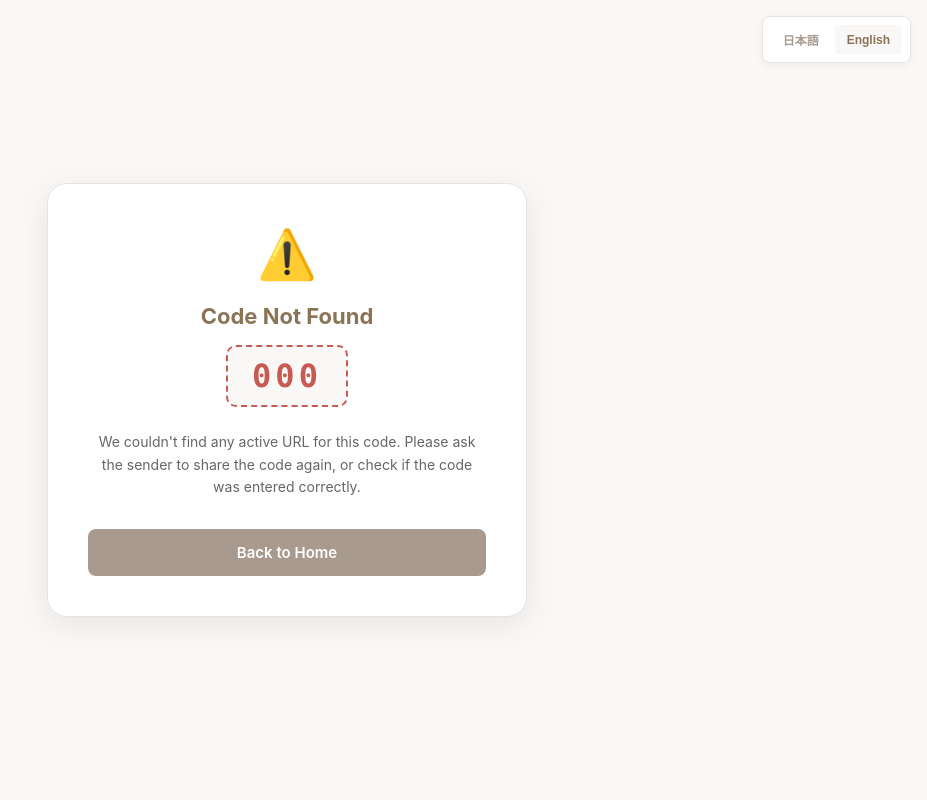
After one commit to gojiroma/reqr, a Flask app: template templates/invalid_code.html in a window 1280 px wide. The commit adds this page. Shown: the whole page, without its empty margins (353-1280 px from the left). Run offline with Flask 3, Linux system fonts and the light colour scheme; the template is opened without the code that fills it: most values are stand-ins (such as "Sample title", 1, 10 or a date in 2020).

Commit message:
feat: rename reservation to code, update UI labels, and add error handling for missing codes

```diff
--- a/app.py
+++ b/app.py
@@ -1,4 +1,4 @@
-from flask import Flask, render_template, request, url_for
+from flask import Flask, render_template, request, url_for, redirect
 import qrcode
 import qrcode.image.pil
 import io
@@ -111,5 +111,15 @@ def check_reservation(room_id):
     has_reservation = len(reservations) > 0
     return {'has_reservation': has_reservation}
 
+@app.route('/<reservation_number>')
+def redirect_to_url(reservation_number):
+    """4桁のコードを指定して直接リダイレクト、存在しない場合はエラー画面"""
+    if len(reservation_number) == 4 and reservation_number.isdigit():
+        if reservation_number in reservations:
+            return redirect(reservations[reservation_number])
+        else:
+            return render_template('invalid_code.html', code=reservation_number)
+    return "Not Found", 404
+
 if __name__ == '__main__':
     app.run(debug=True)
--- /dev/null
+++ b/templates/invalid_code.html
@@ -0,0 +1,207 @@
+<!DOCTYPE html>
+<html lang="ja">
+
+<head>
+    <meta charset="UTF-8">
+    <meta name="viewport" content="width=device-width, initial-scale=1.0">
+    <title>reqr - Code Not Found</title>
+    <style>
+        * {
+            margin: 0;
+            padding: 0;
+            box-sizing: border-box;
+        }
+
+        body {
+            font-family: -apple-system, BlinkMacSystemFont, 'Segoe UI', Roboto, 'Helvetica Neue', Arial, sans-serif;
+            background: #faf8f6;
+            min-height: 100vh;
+            display: flex;
+            flex-direction: column;
+            color: #3a3a3a;
+        }
+
+        .container {
+            flex: 1;
+            display: flex;
+            flex-direction: column;
+            align-items: center;
+            justify-content: center;
+            padding: 20px;
+            max-width: 600px;
+            margin: 0 auto;
+            width: 100%;
+        }
+
+        .card {
+            background: white;
+            border-radius: 20px;
+            box-shadow: 0 8px 32px rgba(0, 0, 0, 0.08);
+            max-width: 480px;
+            width: 100%;
+            padding: 40px;
+            border: 1px solid #e8e4df;
+            text-align: center;
+            animation: slideUp 0.5s ease-out;
+        }
+
+        @keyframes slideUp {
+            from {
+                opacity: 0;
+                transform: translateY(20px);
+            }
+            to {
+                opacity: 1;
+                transform: translateY(0);
+            }
+        }
+
+        .error-icon {
+            font-size: 48px;
+            margin-bottom: 20px;
+            color: #c85a54;
+        }
+
+        .title {
+            font-size: 22px;
+            font-weight: 700;
+            color: #8b7355;
+            margin-bottom: 16px;
+        }
+
+        .code-display {
+            display: inline-block;
+            font-size: 32px;
+            font-weight: bold;
+            letter-spacing: 4px;
+            font-family: 'Monaco', 'Courier New', monospace;
+            background: #faf8f6;
+            border: 2px dashed #c85a54;
+            padding: 10px 24px;
+            border-radius: 10px;
+            color: #c85a54;
+            margin-bottom: 24px;
+        }
+
+        .message {
+            font-size: 14px;
+            color: #666;
+            line-height: 1.6;
+            margin-bottom: 30px;
+        }
+
+        .btn {
+            display: inline-block;
+            width: 100%;
+            padding: 14px;
+            border: none;
+            border-radius: 8px;
+            font-size: 15px;
+            font-weight: 600;
+            cursor: pointer;
+            text-decoration: none;
+            transition: all 0.3s;
+            background: #a89a8f;
+            color: white;
+        }
+
+        .btn:hover {
+            background: #8b7355;
+            box-shadow: 0 4px 12px rgba(139, 115, 85, 0.2);
+        }
+
+        .lang-switch {
+            position: fixed;
+            top: 16px;
+            right: 16px;
+            background: white;
+            border: 1px solid #e8e4df;
+            border-radius: 8px;
+            padding: 8px;
+            display: flex;
+            gap: 4px;
+            box-shadow: 0 2px 8px rgba(0, 0, 0, 0.05);
+            z-index: 1000;
+        }
+
+        .lang-btn {
+            background: transparent;
+            border: none;
+            padding: 6px 12px;
+            font-size: 12px;
+            cursor: pointer;
+            border-radius: 4px;
+            color: #a89a8f;
+            font-weight: 600;
+            transition: all 0.2s;
+        }
+
+        .lang-btn.active {
+            background: #faf8f6;
+            color: #8b7355;
+        }
+    </style>
+</head>
+
+<body>
+    <div class="lang-switch">
+        <button class="lang-btn active" id="lang-btn-ja" onclick="setLanguage('ja')">日本語</button>
+        <button class="lang-btn" id="lang-btn-en" onclick="setLanguage('en')">English</button>
+    </div>
+
+    <div class="container">
+        <div class="card">
+            <div class="error-icon">⚠️</div>
+            <div class="title" id="errorTitle">コードが見つかりません</div>
+
+            <div class="code-display">{{ code }}</div>
+
+            <div class="message" id="errorMessage">
+                入力されたコードに該当するURLが見つかりません。共有相手にコードをもう一度送ってもらうか、入力したコードが正しいか確認してください。
+            </div>
+
+            <a href="/" class="btn" id="backBtn">トップページへ戻る</a>
+        </div>
+    </div>
+
+    <script>
+        let currentLang = navigator.language.startsWith('ja') ? 'ja' : 'en';
+
+        const translations = {
+            ja: {
+                title: 'reqr - コードが見つかりません',
+                errorTitle: 'コードが見つかりません',
+                errorMessage: '入力されたコードに該当するURLが見つかりません。共有相手にコードをもう一度送ってもらうか、入力したコードが正しいか確認してください。',
+                backBtn: 'トップページへ戻る'
+            },
+            en: {
+                title: 'reqr - Code Not Found',
+                errorTitle: 'Code Not Found',
+                errorMessage: 'We couldn\'t find any active URL for this code. Please ask the sender to share the code again, or check if the code was entered correctly.',
+                backBtn: 'Back to Home'
+            }
+        };
+
+        function setLanguage(lang) {
+            currentLang = lang;
+            document.documentElement.lang = lang;
+
+            // UIの切り替え
+            document.querySelectorAll('.lang-btn').forEach(btn => btn.classList.remove('active'));
+            document.getElementById(`lang-btn-${lang}`).classList.add('active');
+
+            // テキストの更新
+            document.title = translations[lang].title;
+            document.getElementById('errorTitle').textContent = translations[lang].errorTitle;
+            document.getElementById('errorMessage').textContent = translations[lang].errorMessage;
+            document.getElementById('backBtn').textContent = translations[lang].backBtn;
+        }
+
+        // 初期ロード時の言語設定
+        window.addEventListener('DOMContentLoaded', () => {
+            setLanguage(currentLang);
+        });
+    </script>
+</body>
+
+</html>
```
Also changed, not shown: templates/index.html (+54 -78 lines), templates/scan.html (+8 -8 lines), templates/send.html (+8 -8 lines).
